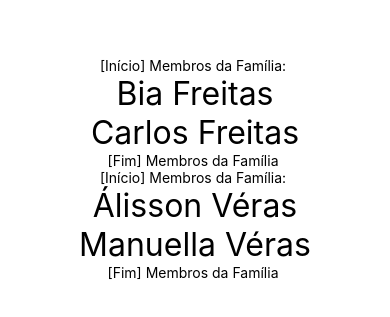
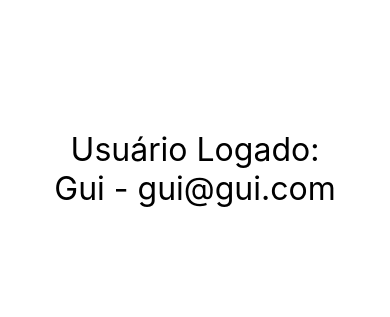
Before and after one commit to fty57/fundamentals-react-native, a React Native app in the folder fty57App/: screen / in a window 390 px wide. Shown: the part 253-570 px from the top of the page. Built offline with nearby package versions, Linux system fonts and the light colour scheme.

Commit message:
38. Renderização Condicional #2

```diff
--- a/fty57App/App.js
+++ b/fty57App/App.js
@@ -1,8 +1,9 @@
 import React from 'react';
 import { SafeAreaView, StyleSheet } from 'react-native';
 
-import Familia from './src/relacao/Familia';
-import Membro from './src/relacao/Membro';
+import UsuarioLogado from './src/components/UsuarioLogado';
+//import Familia from './src/relacao/Familia';
+//import Membro from './src/relacao/Membro';
 //import ParImpar from "./src/components/ParImpar"
 //import Diferenciar from "./src/components/Diferenciar"
 //import ContadorV2 from "./src/contador/ContadorV2"
@@ -21,6 +22,10 @@
 export default function App() {
   return (
     <SafeAreaView style={style.App}>
+      <UsuarioLogado usuario={{nome: "Gui", email:"gui@gui.com"}} />
+      <UsuarioLogado usuario={{nome: "Ana"}} />
+      <UsuarioLogado usuario={{email:"gui@gui.com"}} />
+      {/*
       <Familia>
           <Membro nome="Bia" sobrenome="Freitas"/>
           <Membro nome="Carlos" sobrenome="Freitas"/>
@@ -29,7 +34,6 @@
           <Membro nome="Álisson" sobrenome="Véras"/>
           <Membro nome="Manuella" sobrenome="Véras"/>
       </Familia>
-      {/*
       <ParImpar num={3}/>
       <Diferenciar/>
       <ContadorV2/>
--- /dev/null
+++ b/fty57App/src/components/If.js
@@ -0,0 +1,9 @@
+export default props =>{
+     if(props.teste){
+          return props.children;
+     }else{
+          return false;
+     }
+}
+
+// return false - Significa que ele não vai renderizar nada
--- /dev/null
+++ b/fty57App/src/components/UsuarioLogado.js
@@ -0,0 +1,21 @@
+import React from 'react';
+import { Text } from 'react-native';
+import styles from './estilo'
+import If from "./If"
+
+export default props  => {
+     const usuario = props.usuario || {}
+     return(
+          <>
+               <If teste={usuario && usuario.nome && usuario.email}>
+                    <Text style={styles.txtG}>Usuário Logado:</Text>
+                    <Text style={styles.txtG}>{usuario.nome} - {usuario.email}</Text>
+               </If>
+
+          </>
+
+     )
+}
+
+// Se o o usuário estiver nulo, atribua um objeto vazio. Para evitar futuros problemas.
+// null === null && !null === true && !!null === false
```
